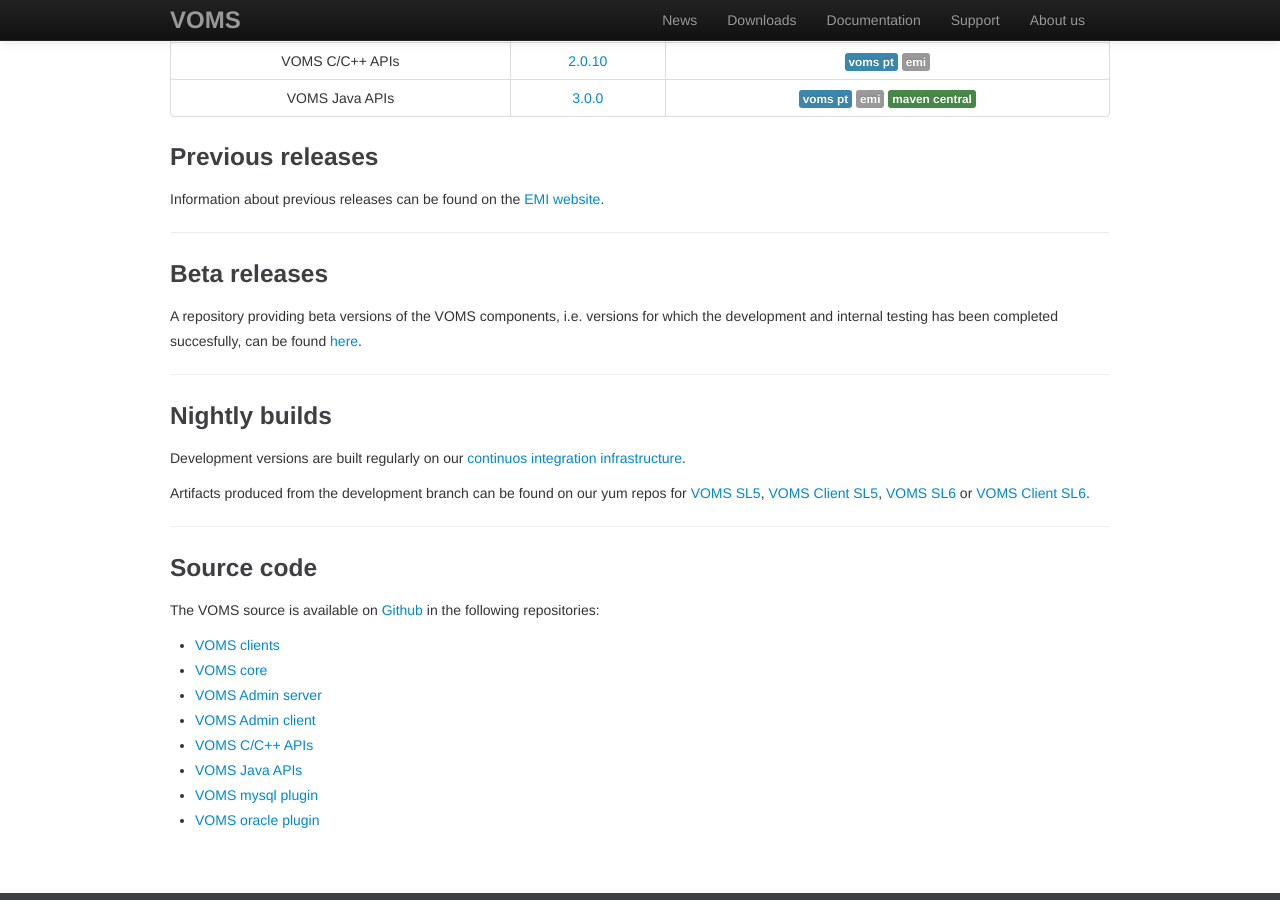
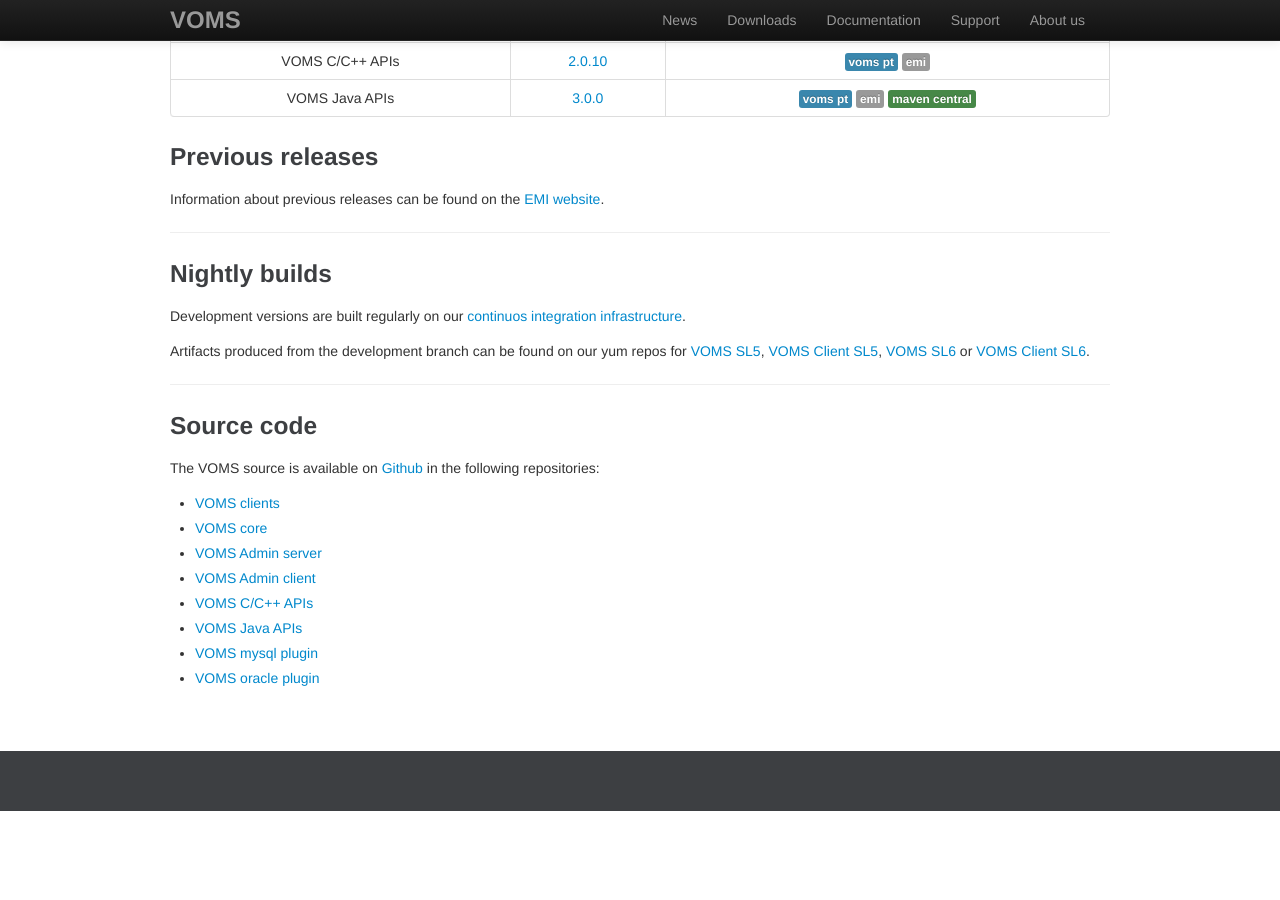
Before and after one commit to italiangrid/voms, a Jekyll site: the page built from download.md, in a window 1280 px wide and 900 px high, scrolled down 915 px. Built offline with Jekyll 4.4.1, drawn with Linux system fonts in a browser that asks for light colours; Markdown is read by kramdown in place of the engine named in the settings; after the commit the page ends 1726 px from its top, so only the background shows below that.

Commit message:
Removed Beta Release paragraph in Download section

```diff
--- a/download.md
+++ b/download.md
@@ -50,13 +50,6 @@
 
 ---
 
-### Beta releases
-
-A repository providing beta versions of the VOMS components, i.e. versions for which the development
-and internal testing has been completed succesfully, can be found [here](#stucaz).
-
----
-
 ### Nightly builds
 
 Development versions are built regularly on our [continuos integration infrastructure](http://radiohead.cnaf.infn.it:9999/view/VOMS/).
```
